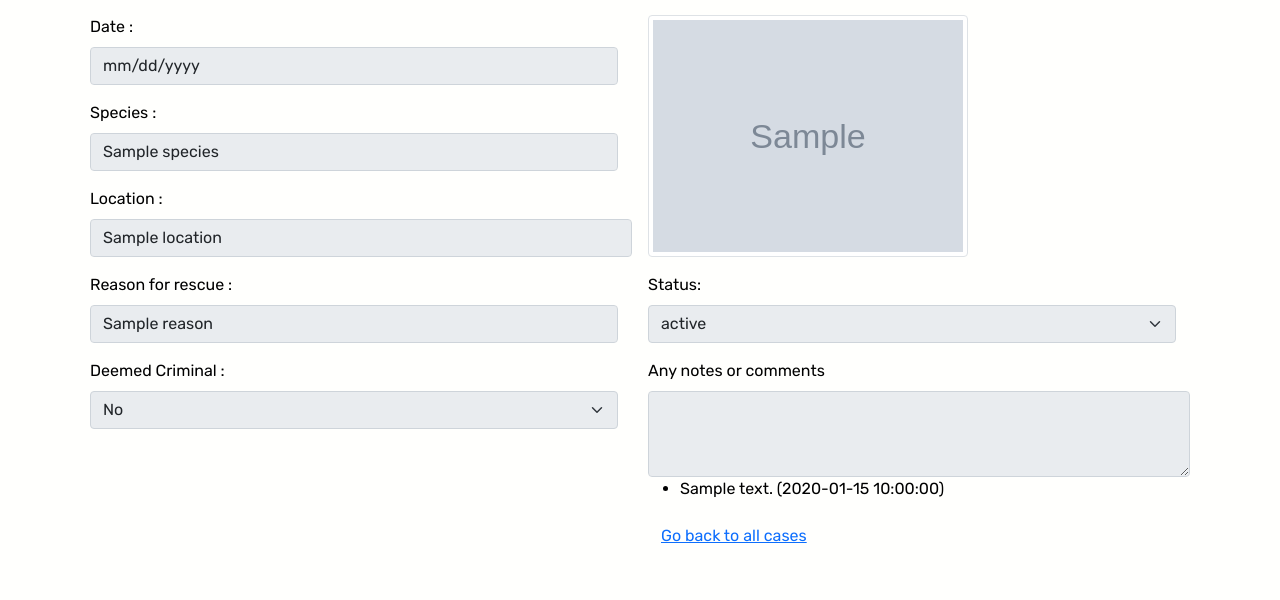
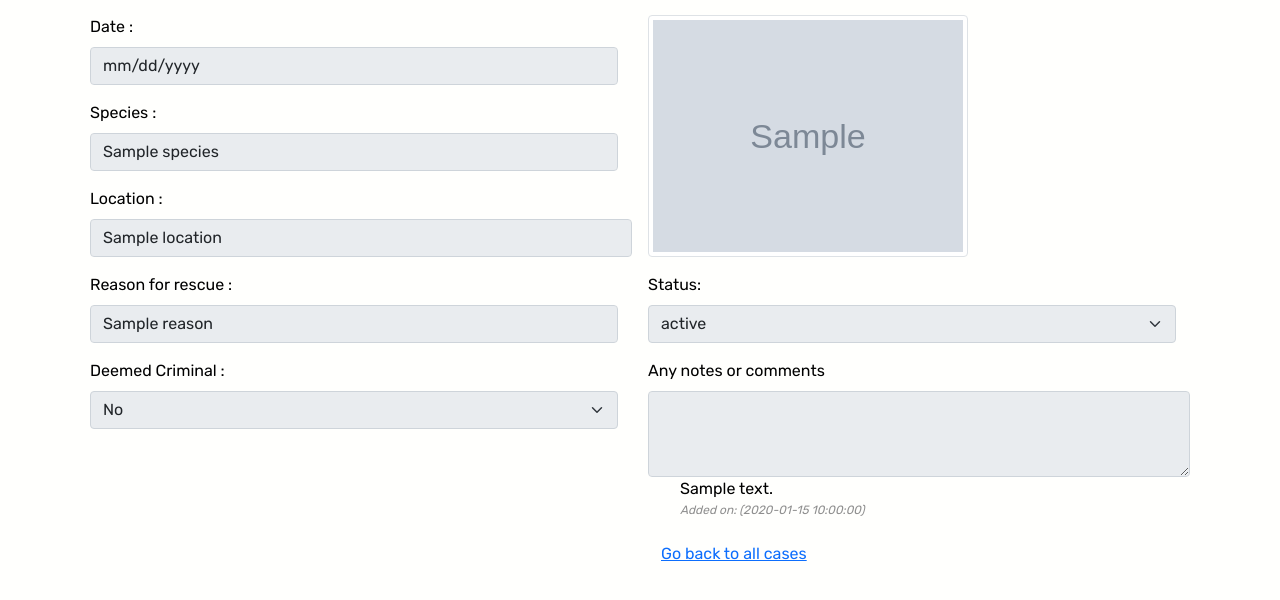
Before and after one commit to kenwals/Wildlife-Rescue, a Flask app: template templates/view-case.html in a window 1280 px wide. Shown: the part 107-707 px from the top of the page. Run offline with Flask 2, Linux system fonts and the light colour scheme; the template is opened without the code that fills it: most values are stand-ins (such as "Sample title", 1, 10 or a date in 2020); grey boxes marked "Sample" are stand-in pictures; some libraries are stand-ins or nearby versions.

Commit message:
style case note history improved

```diff
--- a/templates/view-case.html
+++ b/templates/view-case.html
@@ -78,7 +78,7 @@
   <textarea class="form-control " name="notes" id="notes" rows="3" cols="30"></textarea>
     <ul>
     {% for note in notes_array %}
-    <li>  {{ note.note }} ({{ note.date_time }})</li>
+    <li class="case-note"> <span> {{ note.note }}</span> <span class="case-note-subtext"> Added on: ({{ note.date_time }}) </span></li>
     {% endfor %}
     </ul>
   </div>
```
